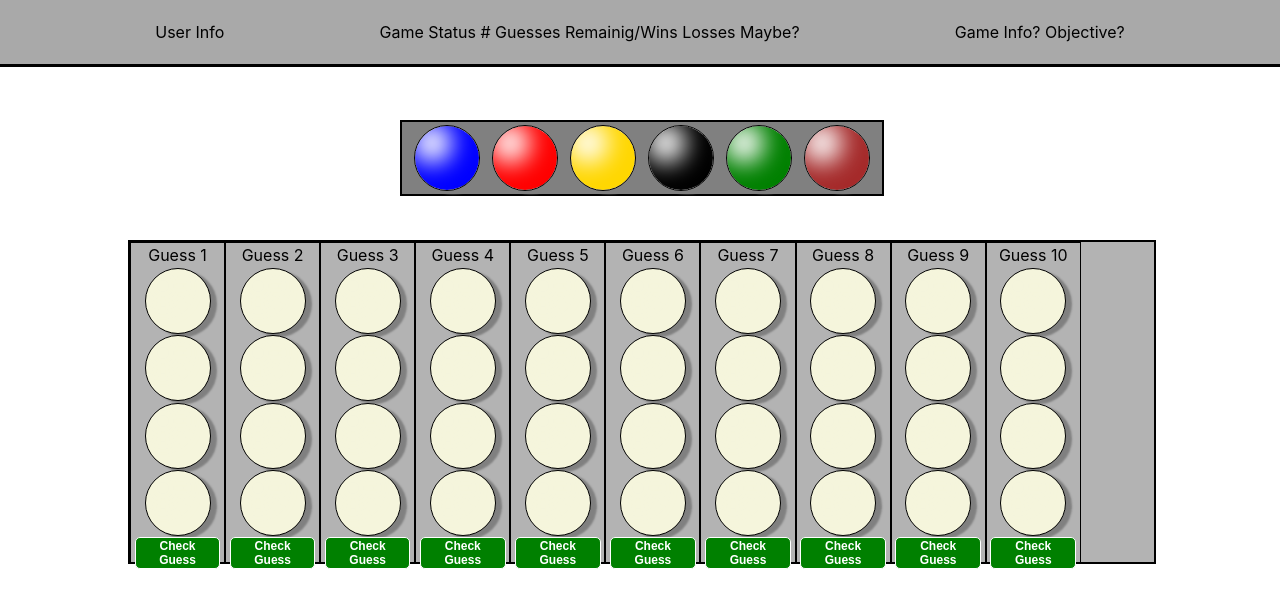
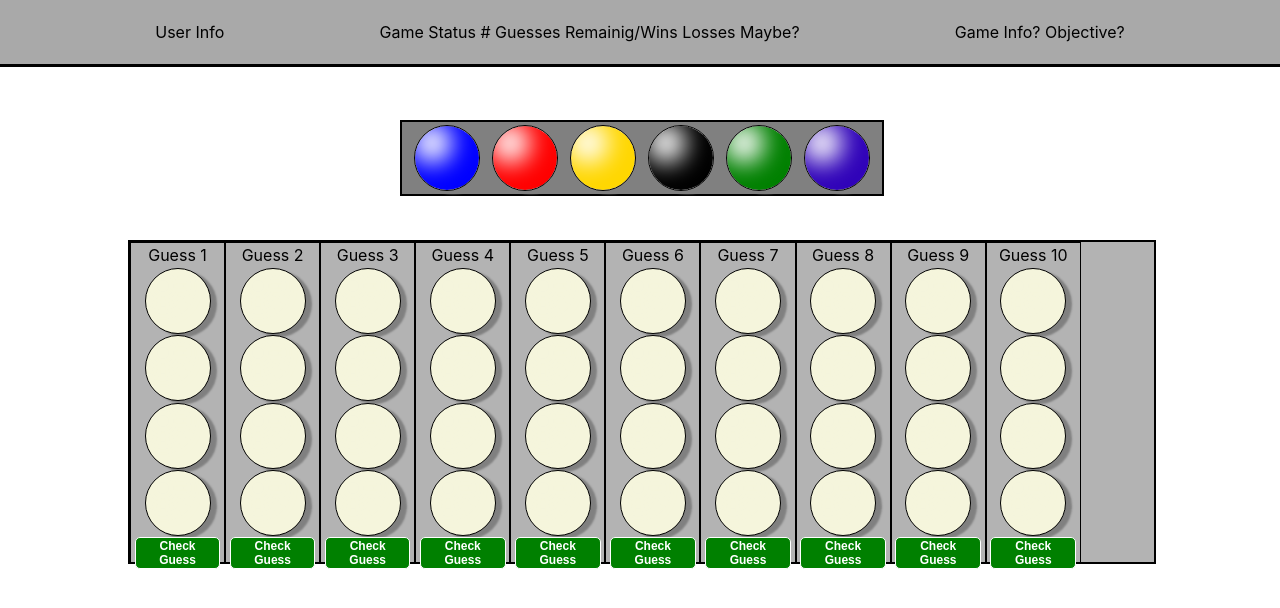
Before and after one commit to laddeyboy/mastermind2019, a React (Create React App) app: page / in a window 1280 px wide. Shown: the top 608 px of the page. Built offline with nearby package versions, Linux system fonts and the light colour scheme.

Commit message:
90% working peg colors

```diff
--- a/src/App.tsx
+++ b/src/App.tsx
@@ -1,4 +1,4 @@
-import React, { useState, useEffect } from "react";
+import React, { useState } from "react";
 import "./App.css";
 // import ColoredPeg from "./containers/coloredPeg";
 import NavBar from "./containers/navbar";
--- a/src/containers/colorPalette.tsx
+++ b/src/containers/colorPalette.tsx
@@ -2,6 +2,7 @@ import React from "react";
 
 import { COLOR_PALETTE } from "../util/constants";
 import ColoredPeg from "./coloredPeg";
+import { EMPTY_PEG_SLOT } from "../util/constants";
 
 const ColorPaletteStyle = {
   height: "4.5rem",
@@ -24,7 +25,12 @@ interface PassedProps {
 
 const ColorPalette: React.FC<PassedProps> = props => {
   const setPegColor = (btnId: number, color: string) => {
-    props.setUserColorChoice({ btnId, color });
+    const { color: currentColor } = props.currentPegObj;
+    if (color === currentColor) {
+      props.setUserColorChoice({ btnId, color: EMPTY_PEG_SLOT });
+    } else {
+      props.setUserColorChoice({ btnId, color });
+    }
   };
 
   const availableColors = COLOR_PALETTE.map((color, index) => {
--- a/src/containers/coloredPeg.tsx
+++ b/src/containers/coloredPeg.tsx
@@ -18,7 +18,8 @@ interface PassedProps {
 }
 
 const ColoredPeg: React.FC<PassedProps> = props => {
-  const [color] = React.useState<string>(props.color);
+  // COLORED PEG DOESN"T NEED A COLOR STATE IF I"M JUST PASSING IT IN!@!@!!!!
+  const [color, setColor] = React.useState<string>(props.color);
   const [active, toogleActive] = React.useState<boolean>(false);
 
   useEffect(() => {
@@ -48,16 +49,27 @@ const ColoredPeg: React.FC<PassedProps> = props => {
         newStyle.boxShadow = `6px 3px 2px gray, inset -15px -15px 25px 12px ${color}`;
       } else {
         newStyle.background = "white";
-        newStyle.boxShadow = `inset -10px -10px 25px 12px ${props.currentUserColor}`;
+        newStyle.boxShadow = `inset -10px -10px 25px 12px ${props.color}`;
       }
     }
     return newStyle;
   };
 
   const handleClick = () => {
-    console.log("props", props);
-    props.handleSetPegColor(props.btnId, color);
-    toogleActive(!active);
+    const { currentUserColor, btnId } = props;
+    if (active) {
+      if (color !== currentUserColor) {
+        setColor(currentUserColor);
+        props.handleSetPegColor(btnId, color);
+      } else if (color === currentUserColor) {
+        setColor(EMPTY_PEG_SLOT);
+        props.handleSetPegColor(btnId, EMPTY_PEG_SLOT);
+        toogleActive(!active);
+      }
+    } else {
+      props.handleSetPegColor(btnId, color);
+      toogleActive(!active);
+    }
   };
 
   return <div style={setPegMarkerStyle()} onClick={handleClick} />;
--- a/src/containers/gameBoard.tsx
+++ b/src/containers/gameBoard.tsx
@@ -1,4 +1,4 @@
-import React, { useState } from "react";
+import React, { useState, useEffect } from "react";
 import ColorPalette from "./colorPalette";
 import GameBoardColumn from "./gameBoardColumn";
 import { isEqual } from "lodash";
@@ -20,7 +20,7 @@ const gameBoardStyling: React.CSSProperties = {
 const GameBoard: React.FC = () => {
   const [winningSequence] = useState(setupGameLogic());
   // const [userSequences, setUserSequence] = useState({});
-  const [userAttempts, setGuesses] = useState(10);
+  const [userAttempts] = useState(10); // ADD setGuesses when I setup game start modal
   const [userSequences, setUserSequence] = useState(
     setupGameBoard(userAttempts)
   );
@@ -29,6 +29,10 @@ const GameBoard: React.FC = () => {
     color: EMPTY_PEG_SLOT
   });
   const [currentAttempt, setCurrentAttempt] = useState(0);
+
+  // useEffect(() => {
+  //   console.log("current color -> ", userCurrentColor);
+  // });
 
   const handleSetUserColorChoice = (pegObj: {
     btnId: number;
@@ -62,6 +66,7 @@ const GameBoard: React.FC = () => {
         />
       );
     }
+    // push code solution here into the array
     return gameColumns;
   };
 
--- a/src/util/constants.ts
+++ b/src/util/constants.ts
@@ -4,7 +4,7 @@ export const COLOR_PALETTE: Array<string> = [
   "gold",
   "black",
   "green",
-  "brown"
+  "#3003b9"
 ];
 
 export const EMPTY_PEG_SLOT = "beige";
--- a/src/util/helpers.ts
+++ b/src/util/helpers.ts
@@ -1,5 +1,4 @@
 import { COLOR_PALETTE } from "./constants";
-import { number } from "prop-types";
 
 function setColorSequence() {
   const sequence = [];
```
Also changed, not shown: src/containers/gameBoardColumn.tsx (+12 -2 lines).
